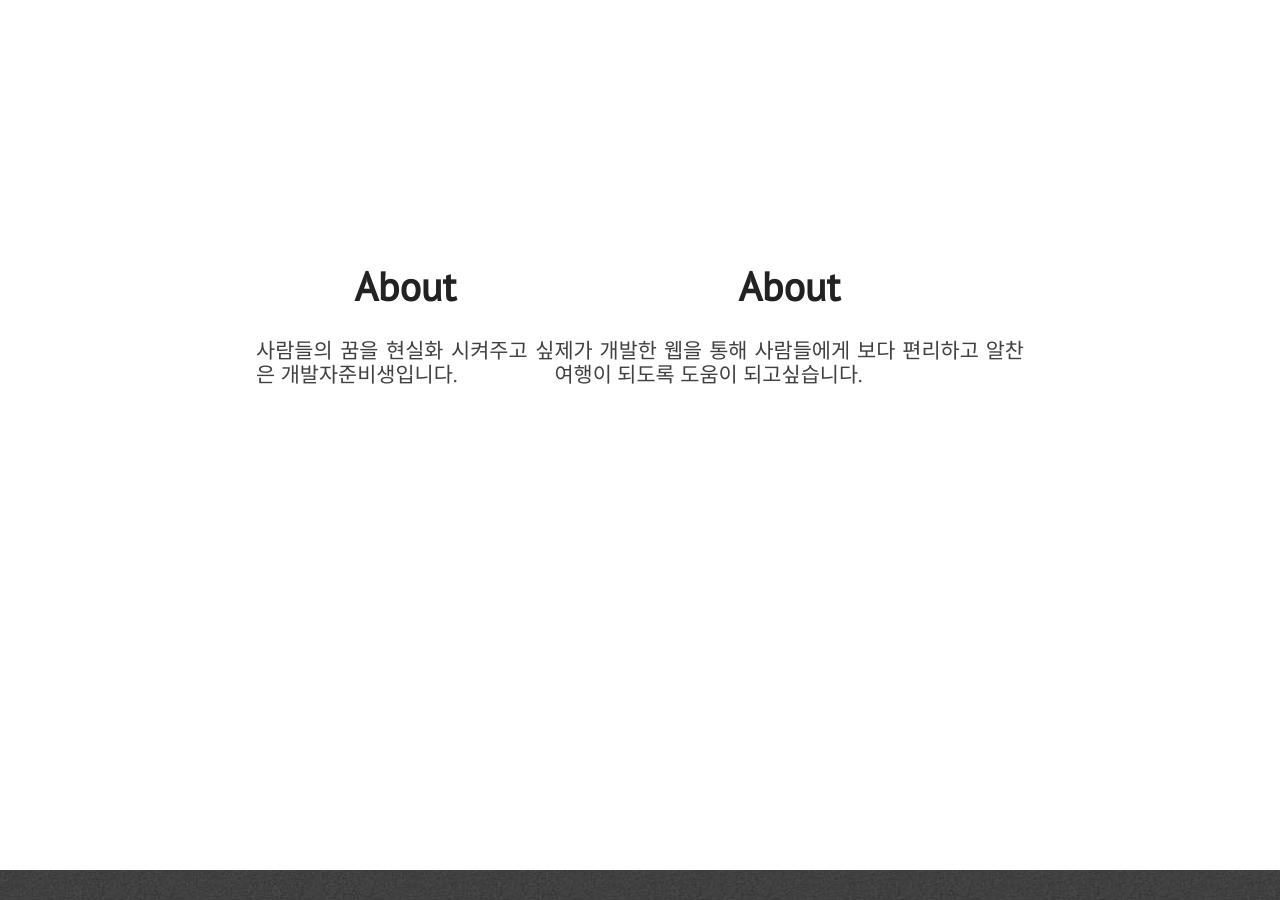
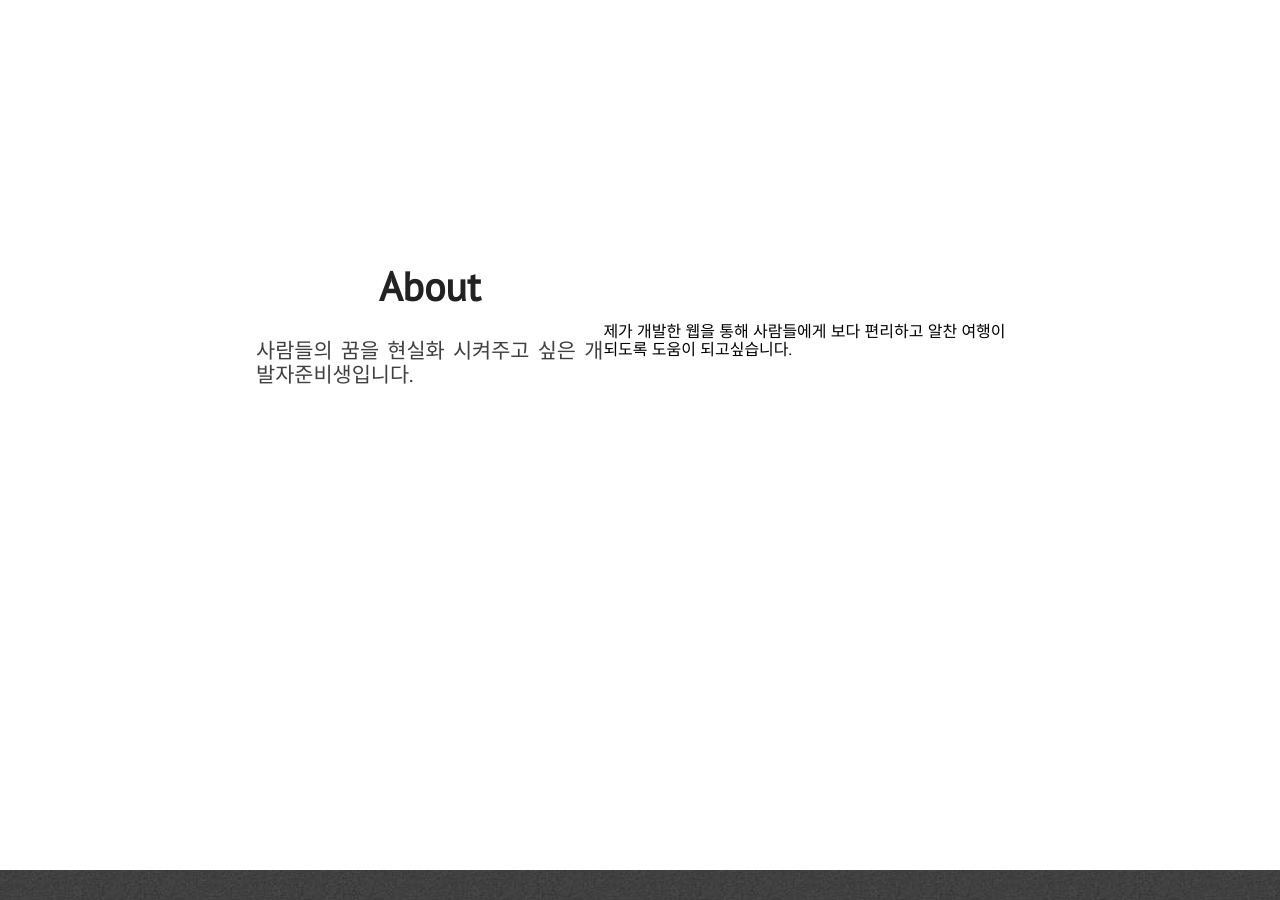
Before and after one commit to YoungGyu99/YoungGyu99.github.io, a Jekyll site: the page built from index.html, in a window 1280 px wide and 900 px high, scrolled down 1090 px. Built offline with Jekyll 4.4.1, drawn with Linux system fonts in a browser that asks for light colours; nearby versions of some CDN libraries.

Commit message:
Update about.html

```diff
--- a/_includes/about.html
+++ b/_includes/about.html
@@ -5,10 +5,9 @@
             <p class="paragraph-text justify-text">
             사람들의 꿈을 현실화 시켜주고 싶은 개발자준비생입니다.
         </div>
-        <div id="about-text">
-            <div class="section-heading">About</div>
-            <p class="paragraph-text justify-text">
+            <p>
              제가 개발한 웹을 통해 사람들에게 보다 편리하고 알찬 여행이 되도록 도움이 되고싶습니다.
+            </p>
         </div>
 
 
```
